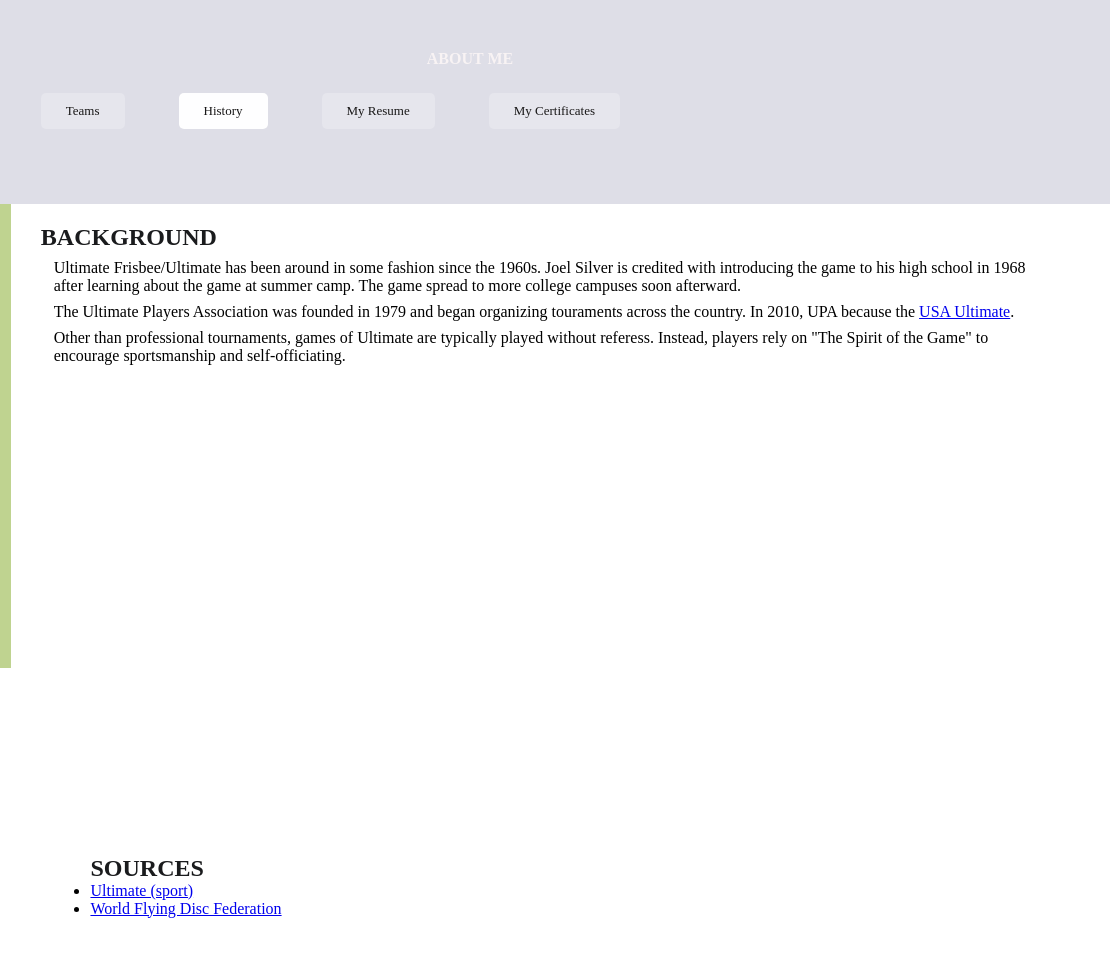
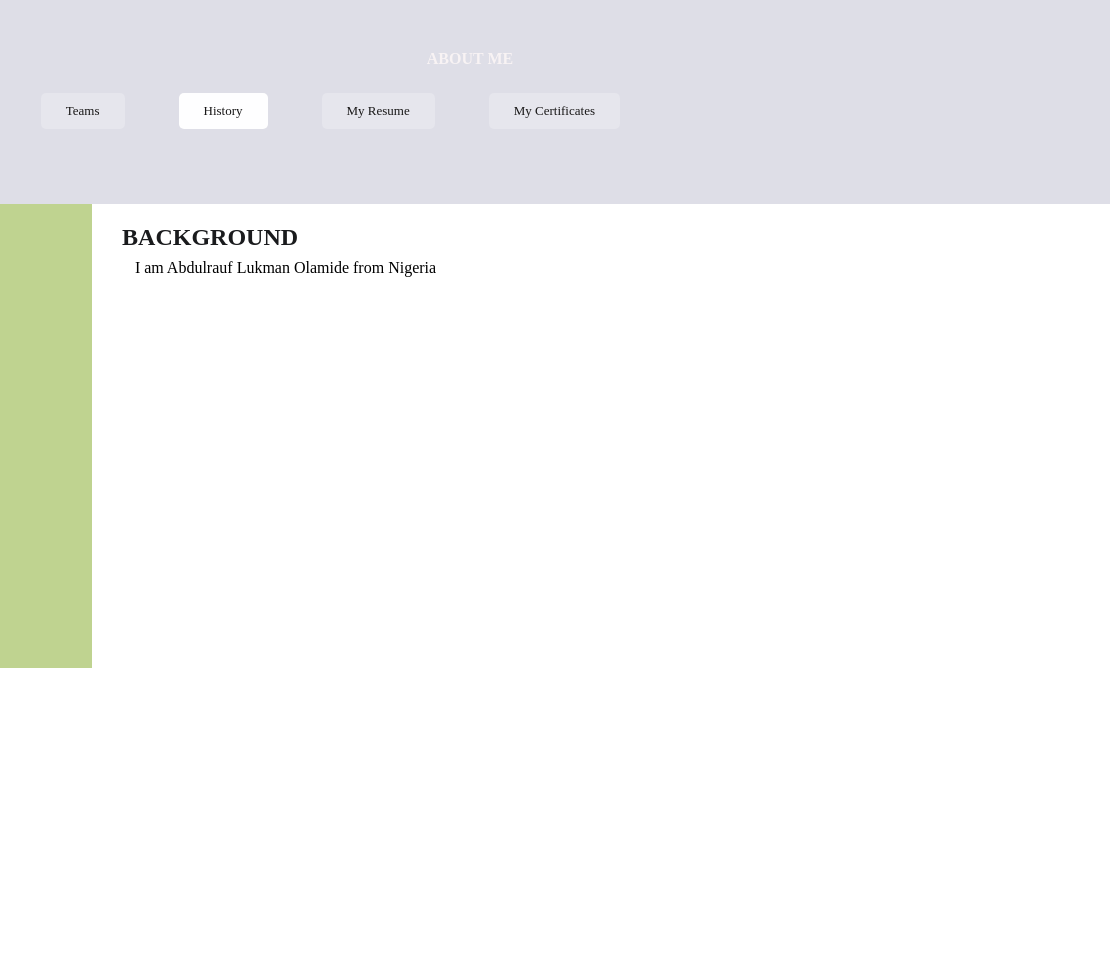
Before and after one commit to Lukman10a/portfolio, a plain HTML site: page history.html in a window 1280 px wide. Shown: the full height of the page, 170-1280 px from the left. After the commit the page ends 800 px from the top, so only its background shows below. Drawn offline with Linux system fonts and the light colour scheme.

Commit message:
feat:deleted some tags

```diff
--- a/history.html
+++ b/history.html
@@ -44,35 +44,7 @@
       </aside>
       <section class="right">
         <h2>Background</h2>
-        <p>
-          Ultimate Frisbee/Ultimate has been around in some fashion since the
-          1960s. Joel Silver is credited with introducing the game to his high
-          school in 1968 after learning about the game at summer camp. The game
-          spread to more college campuses soon afterward.
-        </p>
-        <p>
-          The Ultimate Players Association was founded in 1979 and began
-          organizing touraments across the country. In 2010, UPA because the
-          <a href="https://www.usaultimate.org/index.html">USA Ultimate</a>.
-        </p>
-        <p>
-          Other than professional tournaments, games of Ultimate are typically
-          played without referess. Instead, players rely on "The Spirit of the
-          Game" to encourage sportsmanship and self-officiating.
-        </p>
-        <div class="list">
-          <h2>Sources</h2>
-          <ul>
-            <li>
-              <a href="https://en.wikipedia.org/wiki/Ultimate_(sport)"
-                >Ultimate (sport)</a
-              >
-            </li>
-            <li>
-              <a href="http://www.wfdf.org/">World Flying Disc Federation</a>
-            </li>
-          </ul>
-        </div>
+        <p>I am Abdulrauf Lukman Olamide from Nigeria</p>
       </section>
     </main>
   </body>
```
